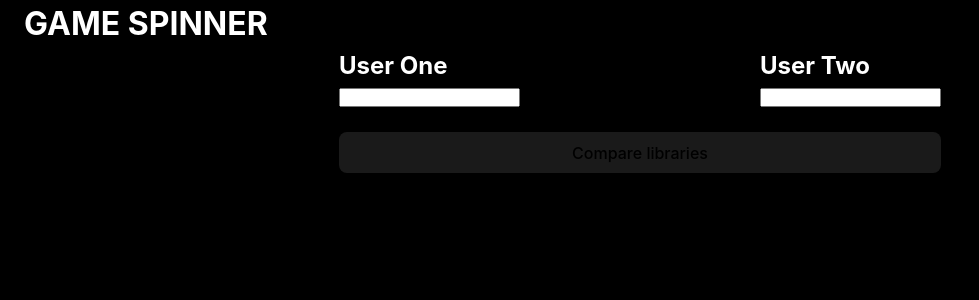
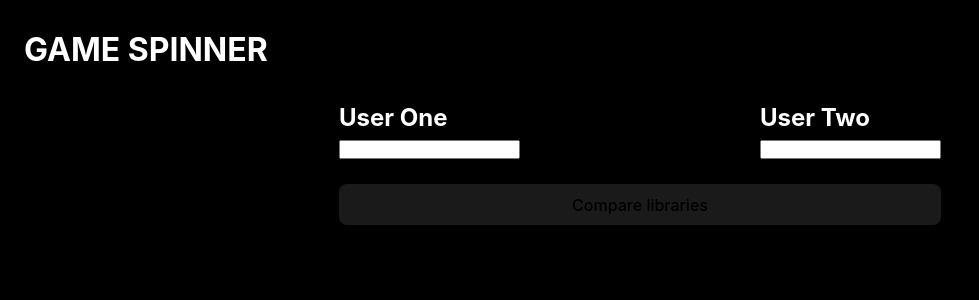
Before and after one commit to ATlexEide/COOP-Game-Picker, a React (Vite) app: page / in a window 1280 px wide. Shown: the top 300 px of the page, without its empty margins (0-979 px from the left). Built offline with nearby package versions, Linux system fonts and the light colour scheme; no server answers.

Commit message:
Add header css

```diff
--- a/src/components/Main/Header.css
+++ b/src/components/Main/Header.css
@@ -0,0 +1,7 @@
+header {
+  width: 100%;
+  height: 100px;
+  margin: 0;
+  display: flex;
+  align-items: center;
+}
```
